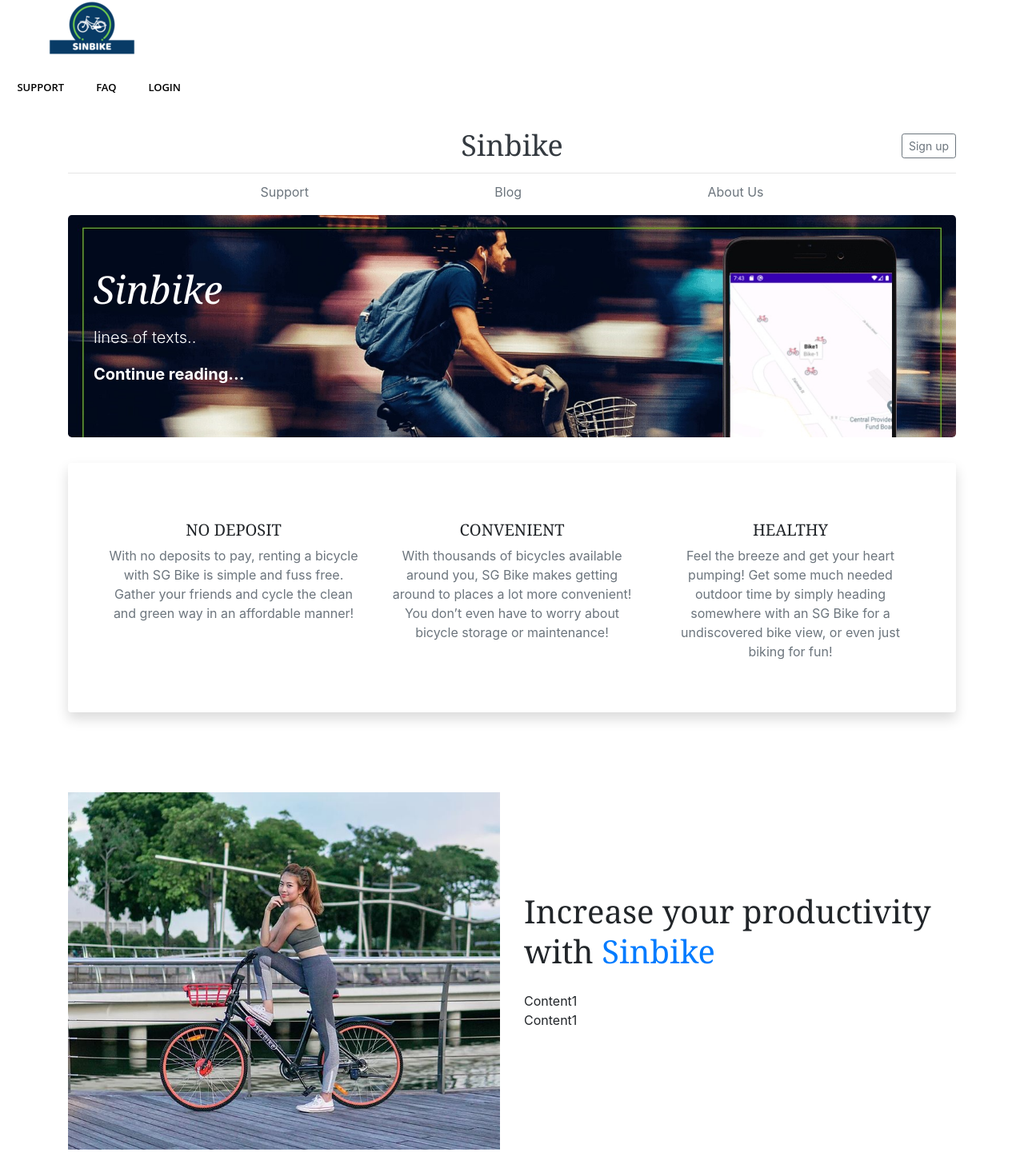
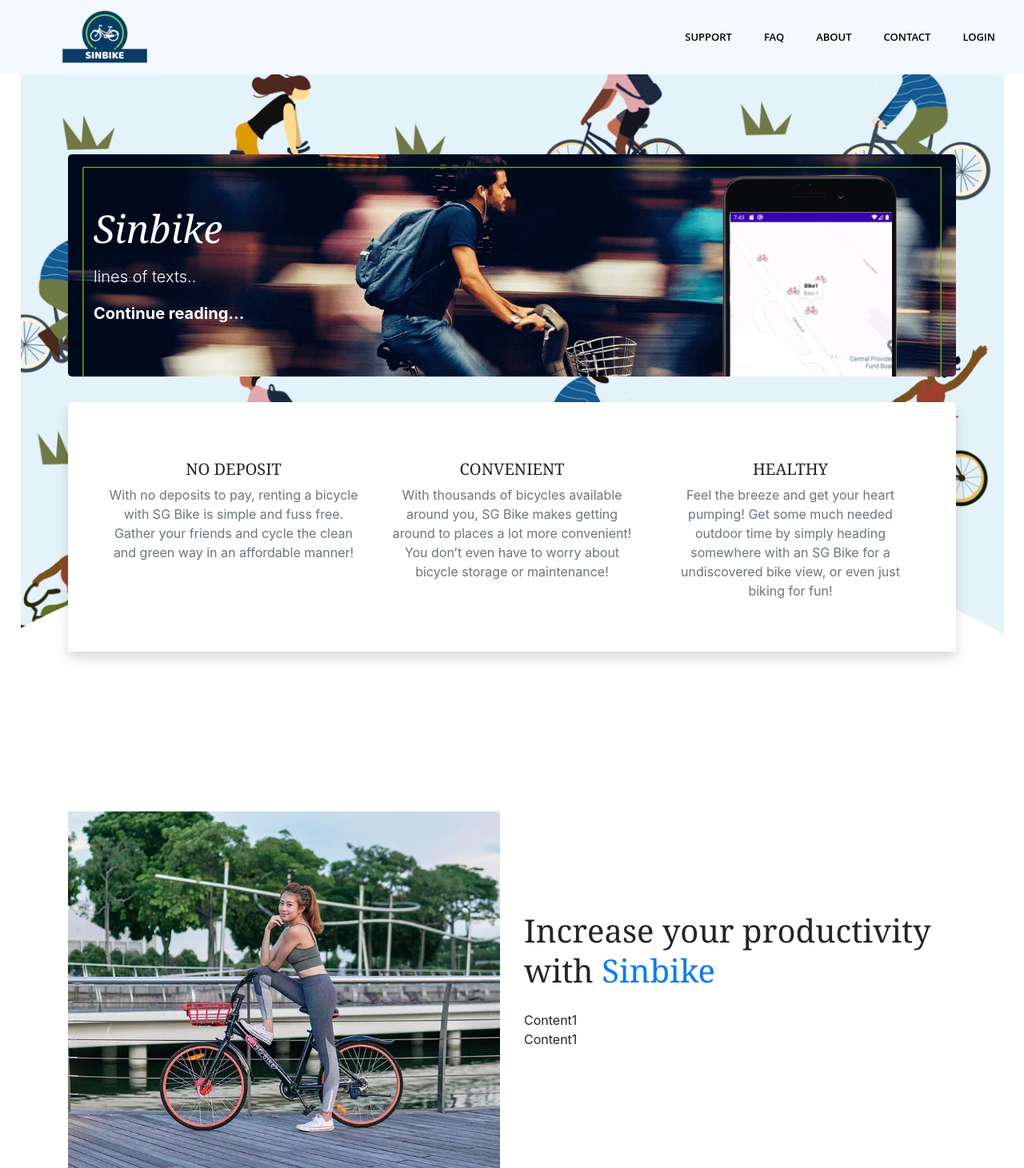
Before and after one commit to lazyKT/Sinbike, a Django app: page / in a window 1280 px wide. Shown: the top 1461 px of the page at 80% size. Run offline with Django 3.2, Linux system fonts and the light colour scheme; some libraries are stand-ins or nearby versions.

Commit message:
Update Nav_bar & Main
210728

```diff
--- a/djangoproject/sinbike/static/main.css
+++ b/djangoproject/sinbike/static/main.css
@@ -33,7 +33,7 @@
 * Nav bar
 */
 .main-nav{
-  background: #fff;
+  background: #F3F9FF;
   z-index:1;
 }
 
@@ -42,12 +42,13 @@
 }
 
 .main-nav .navbar-nav .nav-item {
-  position: relative;
+  position: static !important;
   font-family: "Open Sans", sans-serif;
+
 }
 
 .main-nav .navbar-nav .nav-item .nav-link {
-  position: relative;
+  position: static;
   text-align: center;
   font-size: 13px;
   text-transform: uppercase;
@@ -62,6 +63,10 @@
   .main-nav .navbar-nav .nav-item .nav-link {
     line-height: 25px;
   }
+}
+
+.nav-item:hover{
+  background-color: #8cb0d6;
 }
 
 .nav-scroller {
@@ -115,6 +120,7 @@
 /*
 * Blog name and description
 */
+
 .blog-title {
     margin-bottom: 0;
     font-size: 2rem;
@@ -166,7 +172,7 @@
   }
 
 .jumbotron{
-    background-image: url("images/background.jpg");
+    background-image: url("media/images/background.jpg");
     background-size:cover;
     text-shadow: back 0.2em 0.2em 0.2em;
     color: white;
@@ -272,6 +278,15 @@
 
 #support-main{
   padding: 30px 0;
+}
+
+#home_main{
+  background-image: url("/media/images/background.png");
+  background-size: contain;
+  width: 100% !important;
+  background-repeat: no-repeat;
+  background-color: white;
+  background-position: center;
 }
 
 .bg-gray {
--- a/djangoproject/sinbike/templates/base.html
+++ b/djangoproject/sinbike/templates/base.html
@@ -14,7 +14,7 @@
         <link rel="stylesheet" type="text/css" href="{% static 'style.css' %}">
         <link rel="stylesheet" type="text/css" href="{% static 'main.css' %}">
         <!-- Favicon -->
-        <link rel="shortcut icon" type="image/x-icon" href="static/images/favicon.jpg">
+        <link rel="shortcut icon" type="image/x-icon" href="media/images/favicon.jpg">
         <!-- PULGINS CSS STYLE-->
         <script src="https://use.fontawesome.com/releases/v5.2.0/js/all.js"></script>
         <title>Sinbike</title>
@@ -42,7 +42,7 @@
                 <div class="row">
                     <div class="col-lg-4 col-md-12 m-md-auto align-self-center">
                         <div class="block">
-                            <a class="navbar-brand" href="{% url 'home' %}"><img src="static/images/logo_footer.png" alt="logo"></a>
+                            <a class="navbar-brand" href="{% url 'home' %}"><img src="media/images/logo_footer.png" alt="logo"></a>
                             <!-- Social Media -->
                             <ul class="social-icon list-inline">
                                 <li class="list-inline-item">
--- a/djangoproject/sinbike/templates/main.html
+++ b/djangoproject/sinbike/templates/main.html
@@ -20,33 +20,8 @@
 
 <body>
   {% block content %}
+  <div class="section" id="home_main">
     <div class="container">
-    <header class="blog-header py-3">
-      <div class="row flex-nowrap justify-content-between align-items-center">
-        <div class="col-4 pt-1">
-          <a class="text-muted" href="#"></a>
-        </div>
-        <div class="col-4 text-center">
-          <a class="blog-header-logo text-dark" href="#">Sinbike</a>
-        </div>
-        <div class="col-4 d-flex justify-content-end align-items-center">
-          {% if user.is_authenticated %}
-          <a class="nav-link" href="{% url 'common:logout' %}">{{ user.username }} (Logout)</a>
-          {% else %}
-          <a class="btn btn-sm btn-outline-secondary" href="{% url 'common:login' %}">Sign up</a>
-          {% endif %}
-        </div>
-      </div>
-    </header>
-    <div class="nav-scroller py-1 mb-2">
-      <nav class="nav d-flex justify-content-between">
-        <a class="p-2 text-muted" href="#"></a>
-        <a class="p-2 text-muted" href="{% url 'support:main' %}">Support</a>
-        <a class="p-2 text-muted" href="#">Blog</a>
-        <a class="p-2 text-muted" href="#">About Us</a>
-        <a class="p-2 text-muted" href="#"></a>
-      </nav>
-    </div>
       <div class="jumbotron">
         <div class="col-md-6 px-0">
           <h1 class="display-4 font-italic">Sinbike</h1>
@@ -81,6 +56,7 @@
         </div>
       </div>
     </section>
+  </div>
 </body>
 
 <section class="feature section pt-0">
@@ -89,7 +65,7 @@
 			<div class="col-lg-6 ml-auto justify-content-center">
 				<!-- Feature Mockup -->
 				<div class="image-content" data-aos="fade-right">
-					<img class="img-fluid" src="static/images/nodeposit.jpg" alt="image">
+					<img class="img-fluid" src="media/images/nodeposit.jpg" alt="image">
 				</div>
 			</div>
 			<div class="col-lg-6 mr-auto align-self-center">
@@ -124,7 +100,7 @@
 			<div class="col-lg-6 mr-auto justify-content-center">
 				<!-- Feature mockup -->
 				<div class="image-content" data-aos="fade-left">
-					<img class="img-fluid" src="static/images/convenient.jpg" alt="image">
+					<img class="img-fluid" src="media/images/convenient.jpg" alt="image">
 				</div>
 			</div>
 		</div>
--- a/djangoproject/sinbike/templates/navbar.html
+++ b/djangoproject/sinbike/templates/navbar.html
@@ -1,19 +1,18 @@
-<nav class="navbar main-nav navbar-expand-lg px-2 px-sm-0 py-2 py-lg-0">
-    <div class="contatiner">
-        <!-- Title -->
-        <a class="navbar-brand" href="{% url 'home' %}"><img src="static/images/logo.png" alt="logo"></a>
-        <!-- Toggler/collapsible Button -->
-        <button class="navbar-toggler" type="button" data-toggle="collapse" data-target="#navbarNav"
-        aria-controls="navbarNav" aria-expanded="false" aria-label="Toggle navigation">
-        <span class="ti-menu"></span>
-      </button>
-      <div class="collapse navbar-collapse" id="navbarNav">
+<nav class="navbar main-nav navbar-expand-lg">
+    <a class="navbar-brand" href="{% url 'home' %}"><img src="media/images/logo.png" alt="logo"></a>
+    <div class="collapse navbar-collapse" id="navbarNav">
         <ul class="navbar-nav ml-auto">
-            <li class="nav-item @@about">
+            <li class="nav-item">
                 <a class="nav-link" href="{% url 'support:main' %}">Support</a>
             </li>
-            <li class="nav-item @@contact">
+            <li class="nav-item">
                 <a class="nav-link" href="{% url 'common:faq' %}">FAQ</a>
+            </li>
+            <li class="nav-item">
+                <a class="nav-link" href="about.html">About</a>
+            </li>
+            <li class="nav-item">
+                <a class="nav-link" href="contact.html">Contact</a>
             </li>
         </ul>
         <span class="navbar-text">
@@ -27,6 +26,5 @@
                 </li>
             </ul>
         </span>
-      </div>
     </div>
 </nav>
--- a/djangoproject/sinbike/templates/sinbike_CX/question_list.html
+++ b/djangoproject/sinbike/templates/sinbike_CX/question_list.html
@@ -84,6 +84,10 @@
 </section>
 <!--====  End of Services  ====-->
 
+<!--==============================
+=         Submit Request         =
+===============================-->
+
 <div class="container my-3">
     <table class="table">
         <thead>
@@ -156,4 +160,5 @@
     <!-- Paging Ends -->
     <a href="{% url 'support:question_create' %}" class="btn btn-primary">Create</a>
 </div>
+<!--====  End of Submit Request  ====-->
 {% endblock %}
```
Also changed, not shown: djangoproject/sinbike/media/images/background.jpg (renamed from djangoproject/sinbike/static/images/background.jpg), djangoproject/sinbike/media/images/background.png (added), djangoproject/sinbike/media/images/convenient.jpg (renamed from djangoproject/sinbike/static/images/convenient.jpg), djangoproject/sinbike/media/images/favicon.jpg (renamed from djangoproject/sinbike/static/images/favicon.jpg), djangoproject/sinbike/media/images/logo.png (renamed from djangoproject/sinbike/static/images/logo.png), djangoproject/sinbike/media/images/logo_footer.png (renamed from djangoproject/sinbike/static/images/logo_footer.png), djangoproject/sinbike/media/images/nodeposit.jpg (renamed from djangoproject/sinbike/static/images/nodeposit.jpg). Lines whose indentation alone changed are shown as unchanged.
